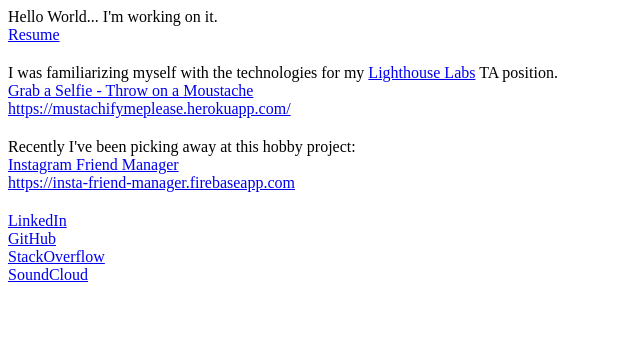
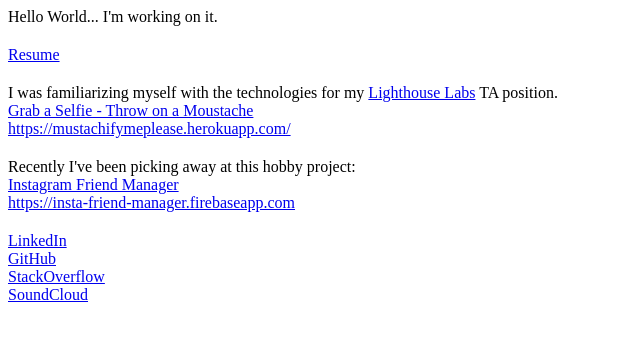
Before and after one commit to wbeange/wbeange.github.io, a plain HTML site: page index.html in a window 1280 px wide. Shown: the whole page, without its empty margins (0-640 px from the left). Drawn offline with Linux system fonts and the light colour scheme.

Commit message:
Update index.html
added style for consistency

```diff
--- a/index.html
+++ b/index.html
@@ -1,6 +1,6 @@
 <div>Hello World... I'm working on it.<div>
 
-<div><a href="public/wbeangeResume2015Oct15.pdf">Resume</a></div>
+<div style="padding-top:20px;"><a href="public/wbeangeResume2015Oct15.pdf">Resume</a></div>
 
 <div style="padding-top:20px;">I was familiarizing myself with the technologies for my <a href="http://www.lighthouselabs.ca/">Lighthouse Labs</a> TA position.</div>
 <div><a href="https://mustachifymeplease.herokuapp.com/">Grab a Selfie - Throw on a Moustache</a></div>
```
